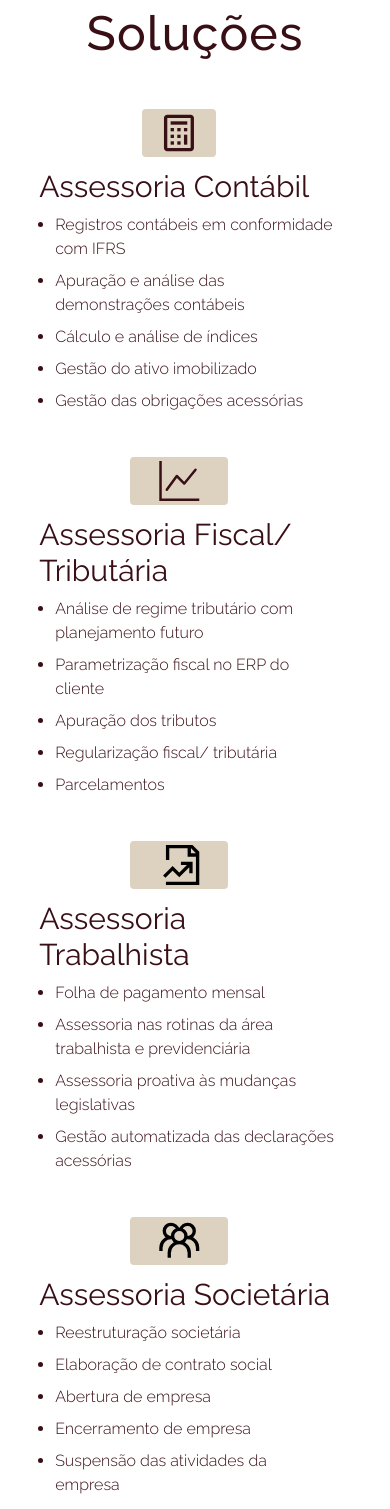
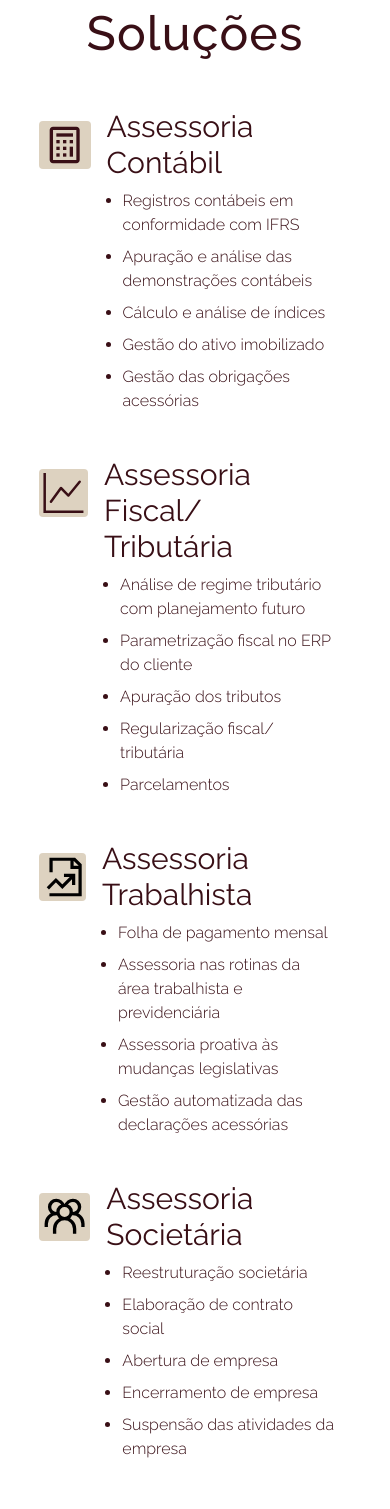
Before and after one commit to devruso/landing-page-2fc, a React (Create React App) app: page / in a window 390 px wide. Shown: the part 1400-2909 px from the top of the page. Built offline with nearby package versions, Linux system fonts and the light colour scheme.

Commit message:
feat: concluded component

```diff
--- a/src/components/Solucoes.tsx
+++ b/src/components/Solucoes.tsx
@@ -1,10 +1,9 @@
-import React from 'react';
 import { GrDocumentPerformance } from "react-icons/gr";
 import { CgCalculator } from "react-icons/cg";
-import { SlGraph } from "react-icons/sl";
 import { GrGroup } from "react-icons/gr";
 import { BsGraphUp } from "react-icons/bs";
 import { GoPerson } from "react-icons/go";
+import { IoDocumentTextOutline } from "react-icons/io5";
 
 export default function Solucoes(): JSX.Element {
   return (
@@ -12,8 +11,8 @@ export default function Solucoes(): JSX.Element {
       <h2 className="text-5xl font-medium tracking-wide  mb-6 text-center">Soluções</h2>
       <div className="flex max-w-7xl p-2 justify-center flex-wrap mx-auto">
         {/* Assessoria Contábil */}
-        <div className="bg-white md:w-3/12 p-2 rounded mb-4 mr-4 flex flex-col md:flex-row w-5/6 items-center md:items-start">
-          <CgCalculator className="text-5xl bg-pistache rounded mr-4 md:w-1/3 w-1/4 mt-3 p-1" />
+        <div className="bg-white md:w-3/12 p-2 rounded mb-4 mr-4 flex md:flex-row w-5/6  md:items-start">
+          <CgCalculator className="text-5xl bg-pistache rounded mr-4 w-20 h-12 mt-6 md:mt-3 p-1" />
           <div className='mt-3 md:mt-2'>
             <h3 className="text-3xl  mb-2">Assessoria Contábil</h3>
             <ul className="list-disc ml-4 space-y-2">
@@ -27,8 +26,8 @@ export default function Solucoes(): JSX.Element {
         </div>
 
         {/* Assessoria Fiscal/Tributária */}
-        <div className="bg-white md:w-3/12 p-2 rounded mb-4 mr-4 flex flex-col md:flex-row w-5/6 items-center md:items-start">
-          <BsGraphUp className="text-5xl bg-pistache rounded mr-4 w-1/3 mt-3 p-1" />
+        <div className="bg-white md:w-3/12 p-2 rounded mb-4 mr-4 flex md:flex-row w-5/6  md:items-start">
+          <BsGraphUp className="text-5xl bg-pistache rounded mr-4 w-20 h-12 mt-6 md:mt-3 p-1" />
           <div className='mt-3 md:mt-2'>
             <h3 className="text-3xl  mb-2">Assessoria Fiscal/ Tributária</h3>
             <ul className="list-disc ml-4 space-y-2">
@@ -42,8 +41,8 @@ export default function Solucoes(): JSX.Element {
         </div>
 
          {/* Assessoria Trabalhista */}
-         <div className="bg-white md:w-3/12 p-2 rounded mb-4 mr-4 flex flex-col md:flex-row w-5/6 items-center md:items-start">
-          <GrDocumentPerformance className="text-5xl bg-pistache rounded mr-4 w-1/3 mt-3 p-1" />
+         <div className="bg-white md:w-3/12 p-2 rounded mb-4 mr-4 flex md:flex-row w-5/6 md:items-start">
+          <GrDocumentPerformance className="text-5xl bg-pistache rounded mr-4 w-20 h-12 mt-6 md:mt-3 p-1" />
           <div className='mt-3 md:mt-2'>
             <h3 className="text-3xl  mb-2">Assessoria Trabalhista</h3>
             <ul className="list-disc ml-4 space-y-2">
@@ -56,8 +55,8 @@ export default function Solucoes(): JSX.Element {
         </div>
 
         {/* Assessoria Societária */}
-        <div className="bg-white md:w-3/12 p-2 rounded mb-4 mr-4 flex flex-col md:flex-row w-5/6 items-center md:items-start">
-          <GrGroup className="text-5xl bg-pistache rounded mr-4 w-1/3 mt-3 p-1" />
+        <div className="bg-white md:w-3/12 p-2 rounded mb-4 mr-4 flex md:flex-row w-5/6 md:items-start">
+          <GrGroup className="text-5xl bg-pistache rounded mr-4 w-16 h-12 mt-6 md:mt-3 p-1" />
           <div className='mt-3 md:mt-2'>
             <h3 className="text-3xl  mb-2">Assessoria Societária</h3>
             <ul className="list-disc ml-4 space-y-2">
@@ -71,8 +70,8 @@ export default function Solucoes(): JSX.Element {
         </div>
 
        {/* Assessoria Pessoa Física */}
-       <div className="bg-white md:w-3/12 p-2 rounded mb-4 mr-4 flex flex-col md:flex-row w-5/6 items-center md:items-start">
-          <GoPerson className="text-5xl bg-pistache rounded mr-4 w-1/3 mt-3 p-1" />
+       <div className="bg-white md:w-3/12 p-2 rounded mb-4 mr-4 flex md:flex-row w-5/6 md:items-start">
+          <GoPerson className="text-5xl bg-pistache rounded mr-4 w-20 h-12 mt-6 md:mt-3 p-1" />
           <div className='mt-3 md:mt-2'>
             <h3 className="text-3xl  mb-2">Assessoria Pessoa Física</h3>
             <ul className="list-disc ml-4 space-y-2">
@@ -85,8 +84,8 @@ export default function Solucoes(): JSX.Element {
         </div>
 
         {/* Legalização */}
-        <div className="bg-white md:w-3/12 p-2 rounded mb-4 mr-4 flex flex-col md:flex-row w-5/6 items-center md:items-start">
-          <SlGraph className="text-5xl bg-pistache rounded mr-4 w-1/3 mt-3 p-1" />
+        <div className="bg-white md:w-3/12 p-2 rounded mb-4 mr-4 flex md:flex-row w-5/6 md:items-start">
+          <IoDocumentTextOutline className="text-5xl bg-pistache rounded mr-4 w-20 h-12 mt-6 md:mt-3 p-1" />
           <div className='mt-3 md:mt-2'>
             <h3 className="text-3xl  mb-2">Legalização</h3>
             <ul className="list-disc ml-4 space-y-2">
```
